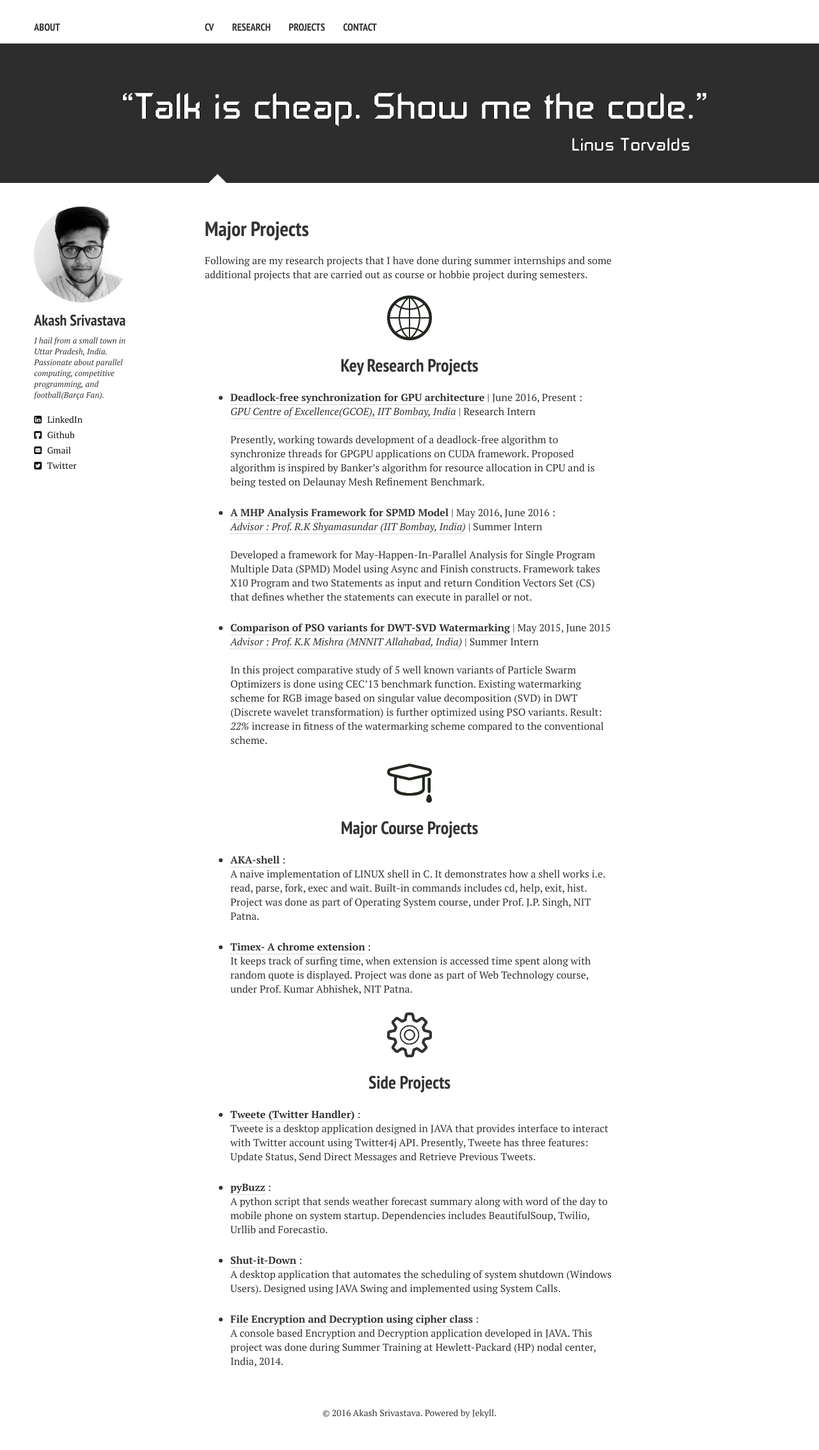
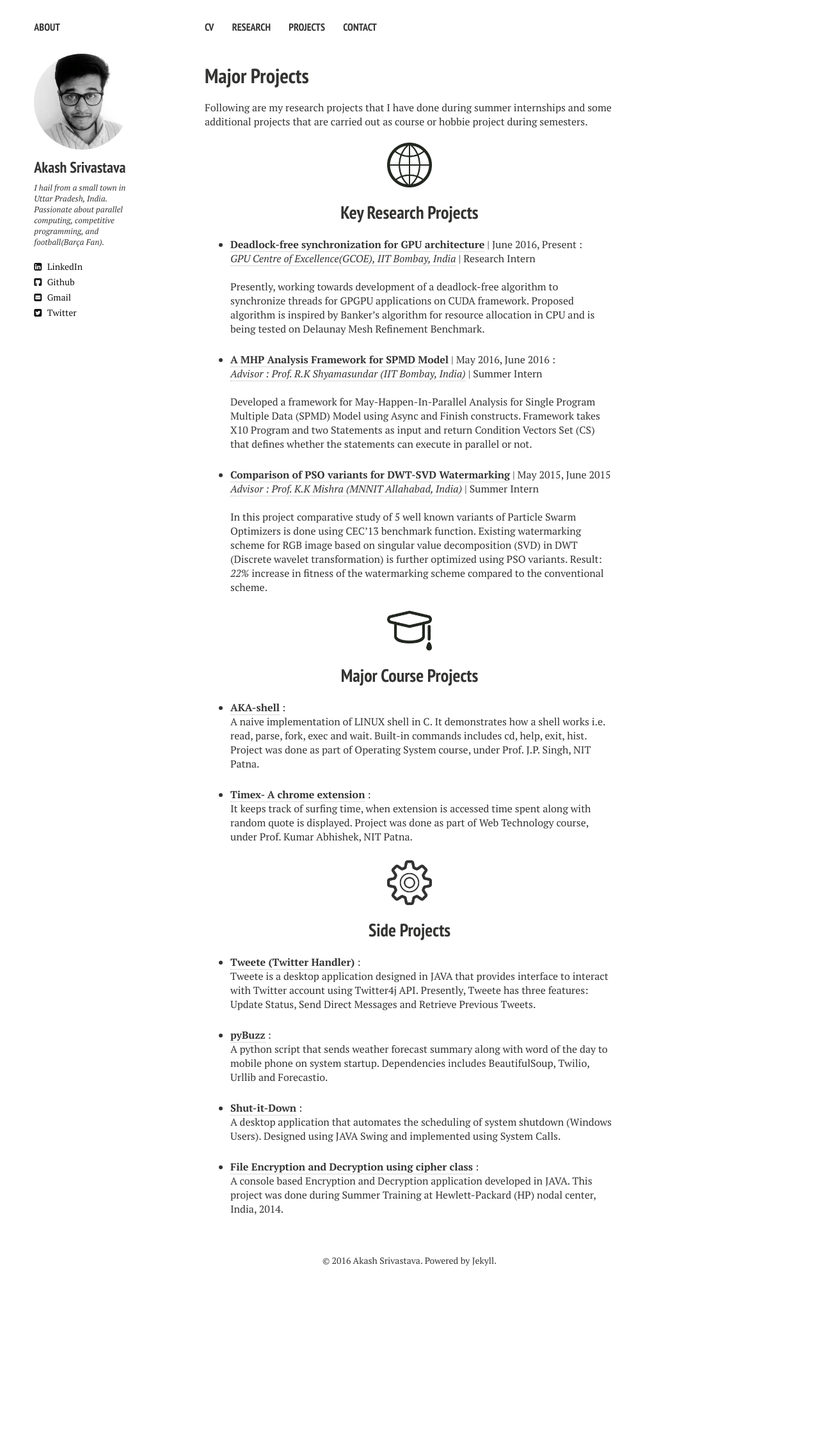
Before and after one commit to Akash1684/akash1684.github.io, a Jekyll site: the page built from projects.md, in a window 1280 px wide. Shown: the whole page at 64% size. Built offline with Jekyll 4.4.1, drawn with Linux system fonts in a browser that asks for light colours; nearby versions of some CDN libraries; after the commit the page ends 2029 px from its top, so only the background shows below that.

Commit message:
Update projects.md

```diff
--- a/projects.md
+++ b/projects.md
@@ -4,8 +4,6 @@ permalink: /projects/
 title: Major Projects
 tags: [project,code,work experience]
 modified: 14-11-16
-image:
-  feature: mountain.jpg
 comments: false
 ---
 
```
